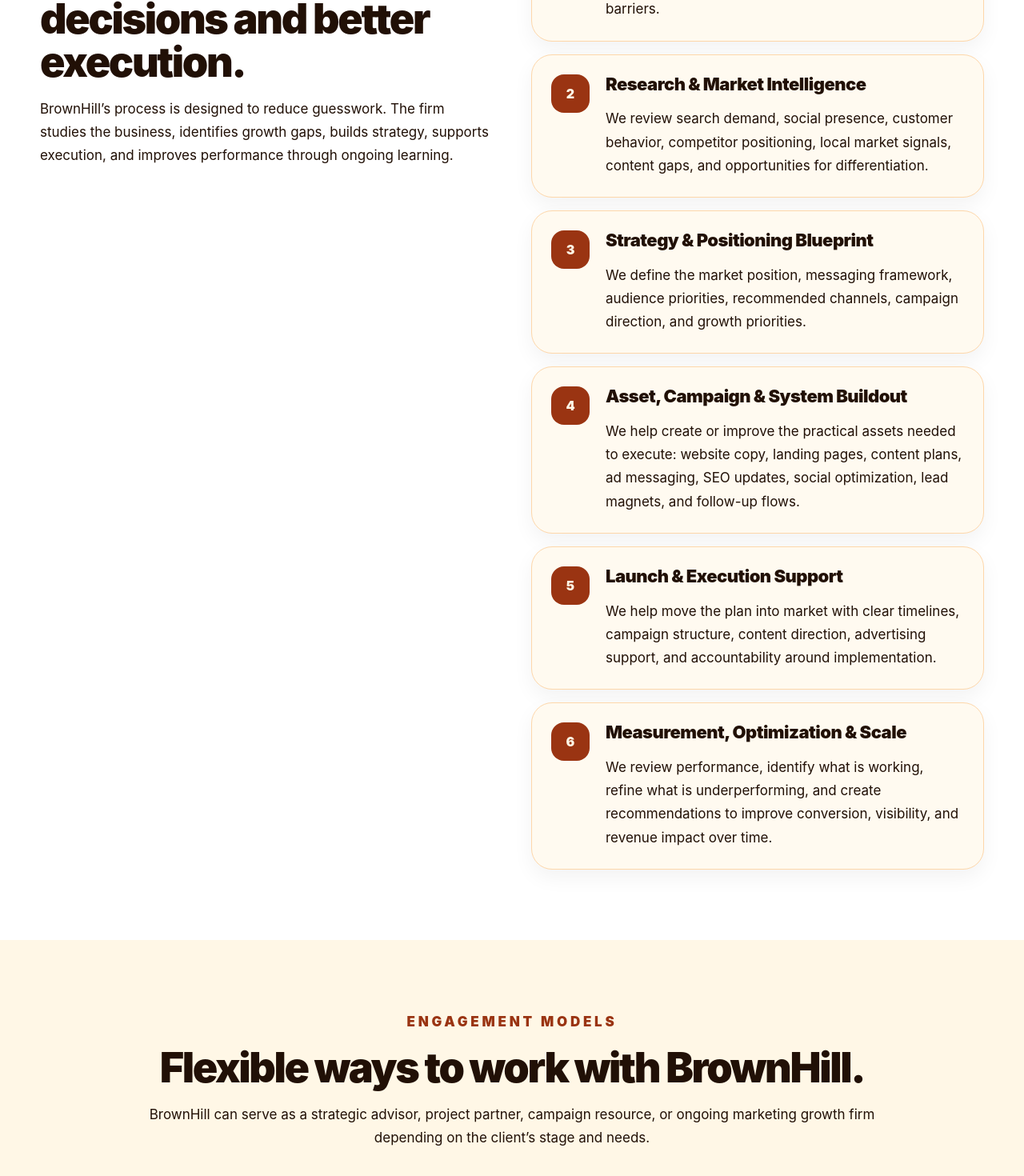
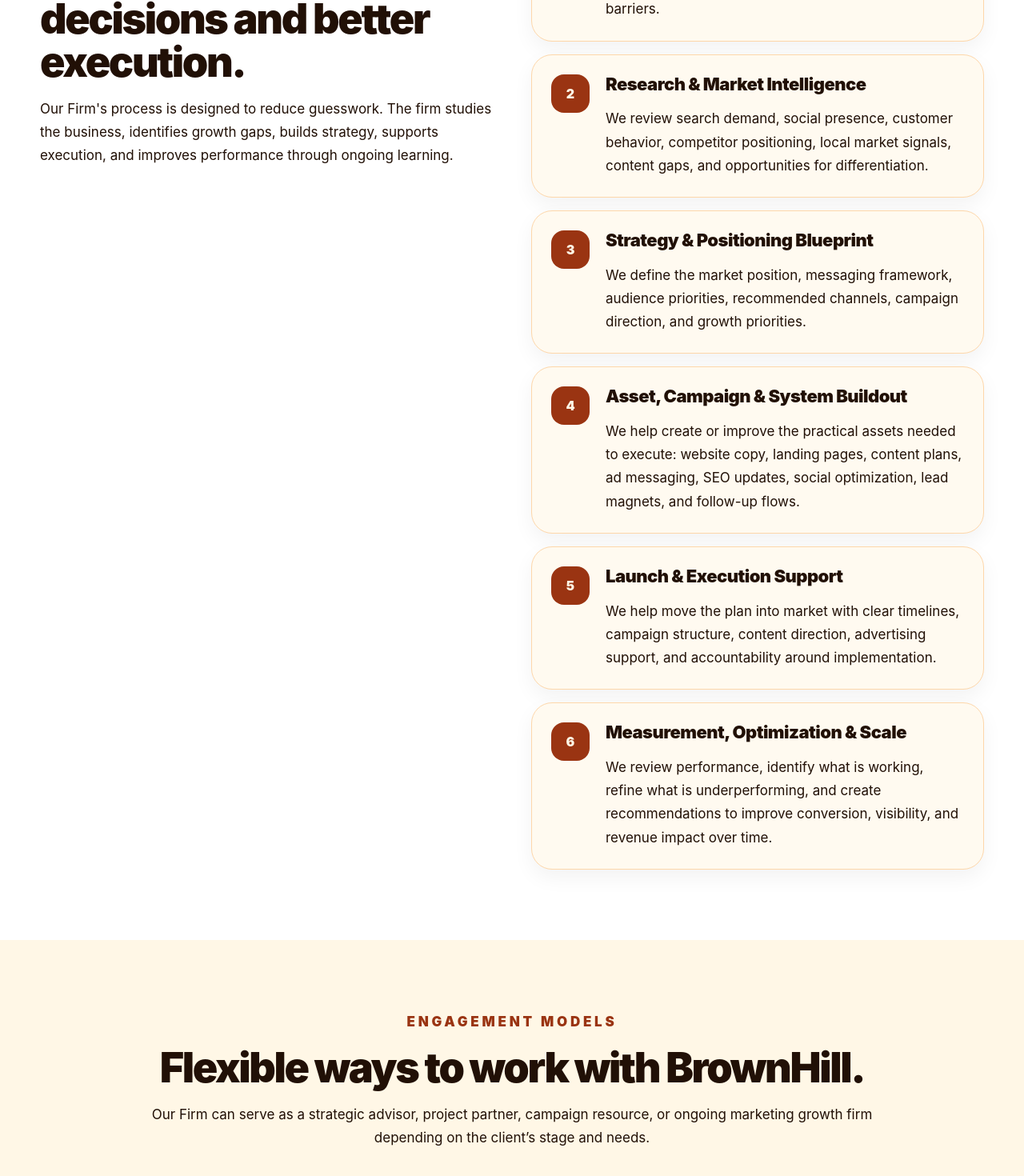
Before and after one commit to BH850/brownhill-website, a React (Vite) app: page / in a window 1280 px wide. Shown: the part 7200-8670 px from the top of the page at 80% size. Built offline with nearby package versions, Linux system fonts and the light colour scheme.

Commit message:
Update App.jsx

```diff
--- a/src/App.jsx
+++ b/src/App.jsx
@@ -334,7 +334,7 @@ export default function App() {
           <div>
             <p className="section-label">The BrownHill Method</p>
             <h2>A deeper process for smarter marketing decisions and better execution.</h2>
-            <p>BrownHill’s process is designed to reduce guesswork. The firm studies the business, identifies growth gaps, builds strategy, supports execution, and improves performance through ongoing learning.</p>
+            <p>Our Firm's process is designed to reduce guesswork. The firm studies the business, identifies growth gaps, builds strategy, supports execution, and improves performance through ongoing learning.</p>
           </div>
           <div className="stack">
             {process.map((step, index) => (
@@ -354,7 +354,7 @@ export default function App() {
         <div className="centered wide">
           <p className="section-label">Engagement Models</p>
           <h2>Flexible ways to work with BrownHill.</h2>
-          <p>BrownHill can serve as a strategic advisor, project partner, campaign resource, or ongoing marketing growth firm depending on the client’s stage and needs.</p>
+          <p>Our Firm can serve as a strategic advisor, project partner, campaign resource, or ongoing marketing growth firm depending on the client’s stage and needs.</p>
         </div>
         <div className="grid four">
           {engagementModels.map((model) => (
@@ -383,7 +383,7 @@ export default function App() {
       <section className="section white">
         <div className="founder-panel">
           <div>
-            <p className="section-label gold">Founder & Marketing Strategist</p>
+            <p className="section-label gold">Founder, CEO & Marketing Strategist</p>
             <h2>Michael Hill</h2>
             <p>BrownHill Marketing and Media was founded to help businesses compete with stronger strategy, sharper messaging, and more intentional growth systems. As a founder-led firm, BrownHill combines business development thinking, marketing discipline, customer experience insight, research, media strategy, and brand-building execution.</p>
             <p>The mission is to help serious operators become more visible, more credible, more informed, and better positioned to win in their market.</p>
```
